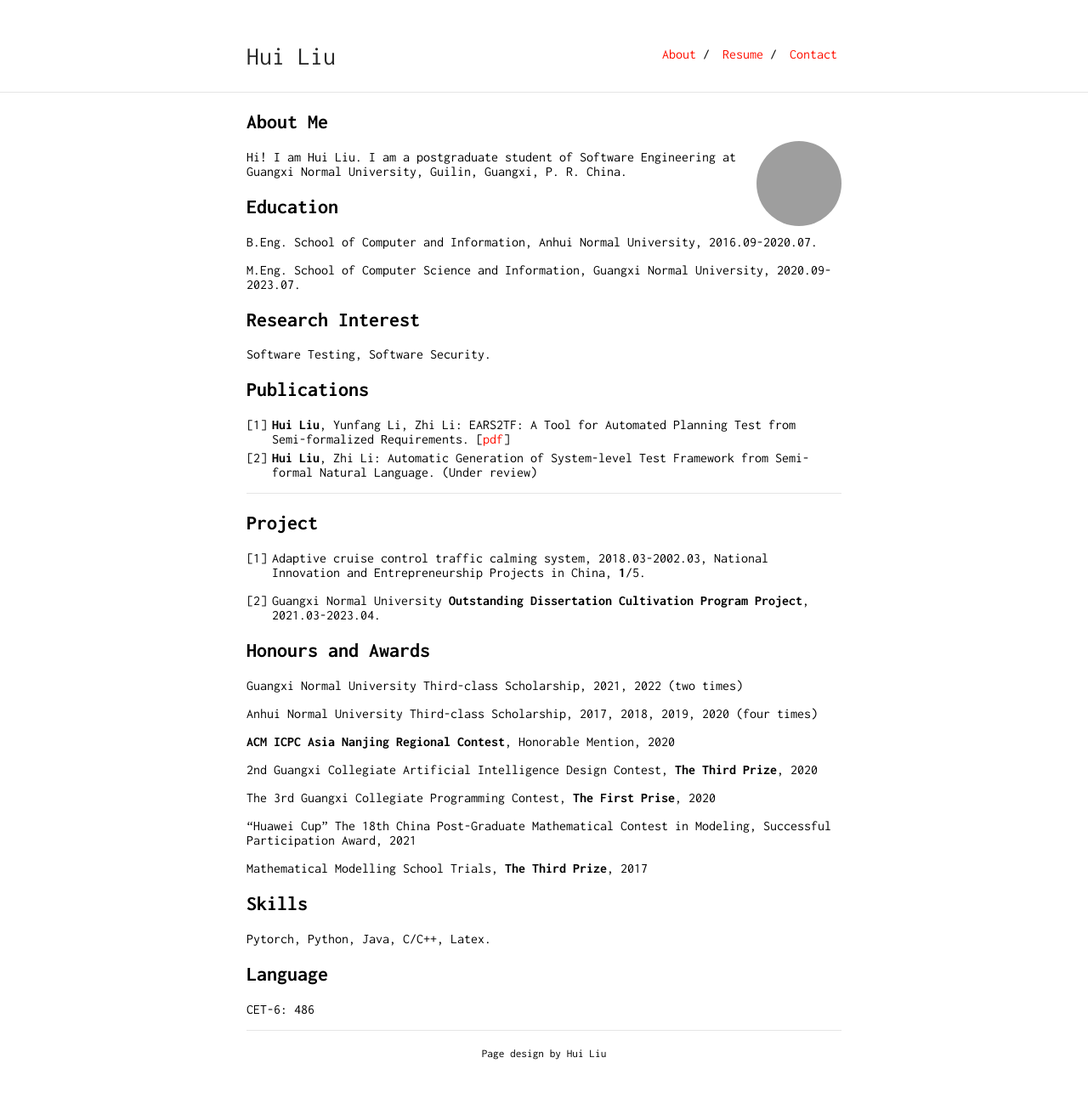
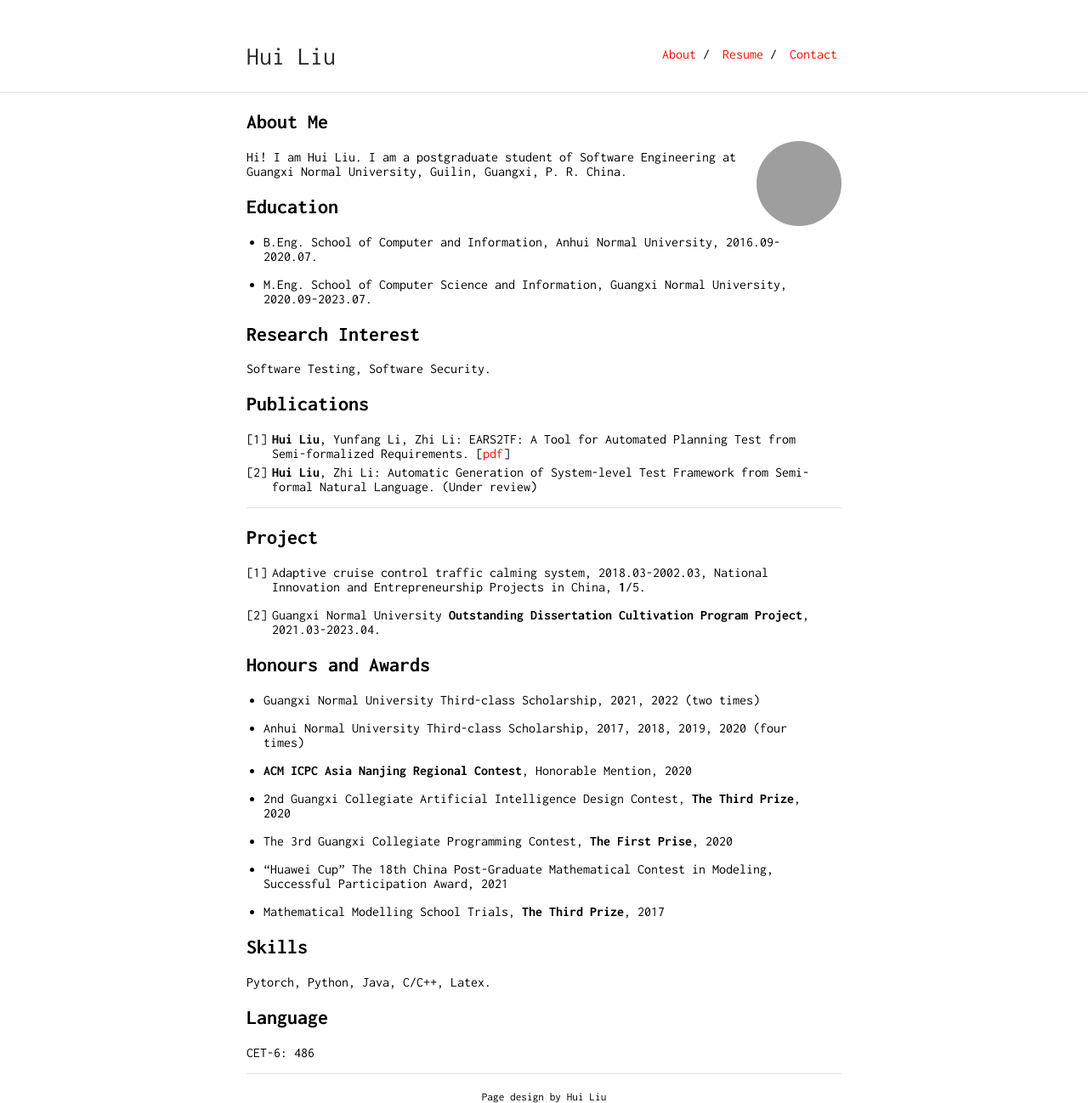
Before and after one commit to aloeordown/huiliu, a Jekyll site: the page built from index.md, in a window 1280 px wide. Shown: the whole page at 85% size. Built offline with Jekyll 4.4.1, drawn with Linux system fonts in a browser that asks for light colours; our own code applies the rules of GitHub Pages for plain Markdown files; before the commit the page ends 1247 px from its top, so only the background shows below that; grey boxes are pictures that could not be loaded.

Commit message:
Add files via upload

```diff
--- a/index.md
+++ b/index.md
@@ -10,9 +10,9 @@ Hi! I am Hui Liu. I am a postgraduate student of Software Engineering at Guangxi
 
 ## Education
 
-B.Eng. School of Computer and Information, Anhui Normal University, 2016.09-2020.07.
+* B.Eng. School of Computer and Information, Anhui Normal University, 2016.09-2020.07.
 
-M.Eng. School of Computer Science and Information, Guangxi Normal University, 2020.09-2023.07.
+* M.Eng. School of Computer Science and Information, Guangxi Normal University, 2020.09-2023.07.
 
 ## Research Interest
 
@@ -32,19 +32,19 @@ Software Testing, Software Security.
 
 ## Honours and Awards
 
-Guangxi Normal University Third-class Scholarship, 2021, 2022 (two times)
+* Guangxi Normal University Third-class Scholarship, 2021, 2022 (two times)
 
-Anhui Normal University Third-class Scholarship, 2017, 2018, 2019, 2020 (four times)
+* Anhui Normal University Third-class Scholarship, 2017, 2018, 2019, 2020 (four times)
 
-**ACM ICPC Asia Nanjing Regional Contest**, Honorable Mention, 2020
+* **ACM ICPC Asia Nanjing Regional Contest**, Honorable Mention, 2020
 
-2nd Guangxi Collegiate Artificial Intelligence Design Contest, **The Third Prize**, 2020
+* 2nd Guangxi Collegiate Artificial Intelligence Design Contest, **The Third Prize**, 2020
 
-The 3rd Guangxi Collegiate Programming Contest, **The First Prise**, 2020
+* The 3rd Guangxi Collegiate Programming Contest, **The First Prise**, 2020
 
-"Huawei Cup" The 18th China Post-Graduate Mathematical Contest in Modeling, Successful Participation Award, 2021
+* "Huawei Cup" The 18th China Post-Graduate Mathematical Contest in Modeling, Successful Participation Award, 2021
 
-Mathematical Modelling School Trials,  **The Third Prize**, 2017
+* Mathematical Modelling School Trials,  **The Third Prize**, 2017
 
 ## Skills
 
```
